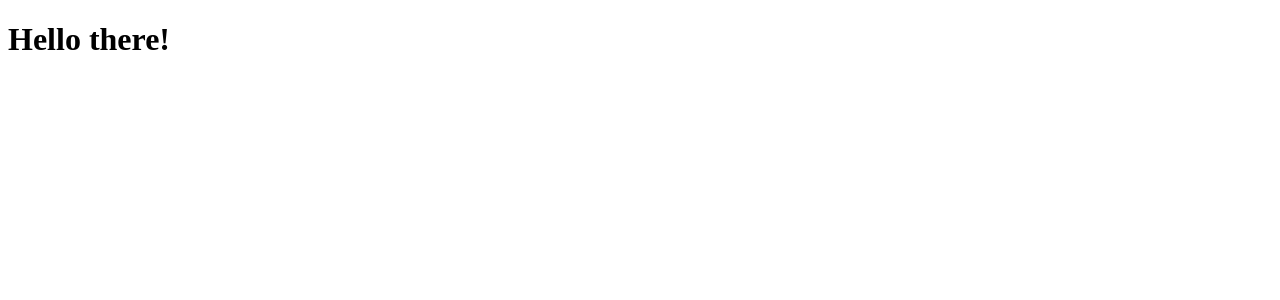
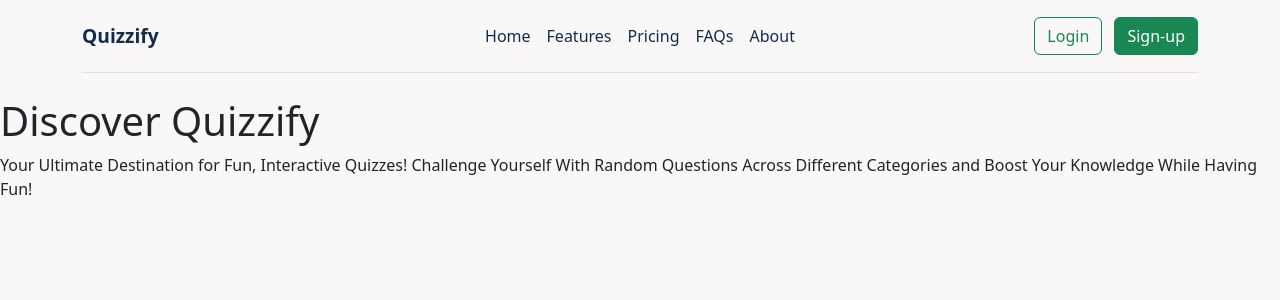
Before and after one commit to josephcbweb/Quizzify, a Flask app: page / in a window 1280 px wide. Shown: the top 300 px of the page. Run offline with Flask 3, Linux system fonts and the light colour scheme; some libraries are stand-ins or nearby versions.

Commit message:
add navbar and color to body

```diff
--- a/main.py
+++ b/main.py
@@ -1,12 +1,6 @@
 from flask import Flask, render_template
-from flask_bootstrap import Bootstrap5
-from flask_wtf import FlaskForm
-from wtforms import StringField, SubmitField, SelectField, validators
-from wtforms.validators import DataRequired
-import csv
 
 app = Flask(__name__)
-Bootstrap5(app)
 
 @app.route("/")
 def home():
--- /dev/null
+++ b/static/css/styles.css
@@ -0,0 +1,19 @@
+body {
+    background-color: #F9F7F7;
+}
+
+.nav-link {
+    color: #112D4E;
+}
+
+.nav-link:hover {
+    color: #3F72AF;
+}
+
+.brand {
+    color: #112D4E;
+    font-size: 1.2rem;
+    margin: 0;
+    font-weight: 600;
+    text-decoration: none;
+}
--- a/templates/index.html
+++ b/templates/index.html
@@ -1,11 +1,45 @@
-<!doctype html>
+<!DOCTYPE html>
 <html lang="en">
-<head>
-    <meta charset="UTF-8">
-    <meta name="viewport" content="width=device-width, initial-scale=1">
-    <title>Quizzify</title>
-</head>
-<body>
-    <h1>Hello there!</h1>
-</body>
+    <head>
+        <meta charset="UTF-8" />
+        <meta name="viewport" content="width=device-width, initial-scale=1" />
+        <title>Quizzify</title>
+        <link
+            href="https://cdn.jsdelivr.net/npm/bootstrap@5.3.3/dist/css/bootstrap.min.css"
+            rel="stylesheet"
+            integrity="sha384-QWTKZyjpPEjISv5WaRU9OFeRpok6YctnYmDr5pNlyT2bRjXh0JMhjY6hW+ALEwIH"
+            crossorigin="anonymous" />
+        <link rel="stylesheet" href="static/css/styles.css" />
+    </head>
+    <body>
+      <nav>
+        <div class="container">
+          <header class="d-flex flex-wrap align-items-center justify-content-center justify-content-md-between py-3 mb-4 border-bottom">
+            <div class="col-md-3">
+              <a href="#" class="brand">Quizzify</a>
+            </div>
+
+            <ul class="nav col-12 col-md-auto mb-2 justify-content-center mb-md-0">
+              <li><a href="#" class="nav-link px-2">Home</a></li>
+              <li><a href="#" class="nav-link px-2">Features</a></li>
+              <li><a href="#" class="nav-link px-2">Pricing</a></li>
+              <li><a href="#" class="nav-link px-2">FAQs</a></li>
+              <li><a href="#" class="nav-link px-2">About</a></li>
+            </ul>
+
+            <div class="col-md-3 text-end">
+              <button type="button" class="btn btn-outline-success me-2">Login</button>
+              <button type="button" class="btn btn-success">Sign-up</button>
+            </div>
+          </header>
+        </div>
+      </nav>
+      <section id="home">
+        <div class="home-text">
+          <h1>Discover Quizzify</h1>
+          <p>Your Ultimate Destination for Fun, Interactive Quizzes! Challenge Yourself With Random Questions Across Different Categories and Boost Your Knowledge While Having Fun!</p>
+        </div>
+
+      </section>
+    </body>
 </html>
```
